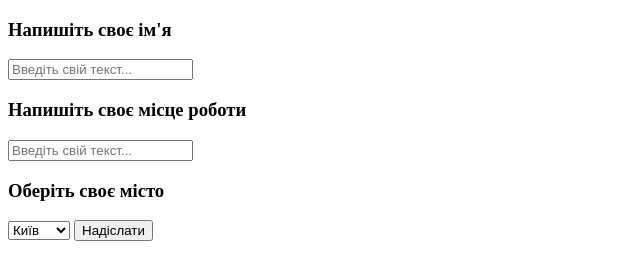
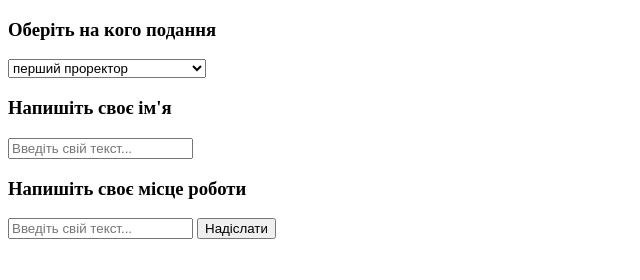
Before and after one commit to gitknu/pdf_gen, a plain HTML site: page index.html in a window 1280 px wide. Shown: the whole page, without its empty margins (0-640 px from the left). Drawn offline with Linux system fonts and the light colour scheme.

Commit message:
Update index.html

```diff
--- a/index.html
+++ b/index.html
@@ -25,16 +25,16 @@
   </style>
 </head>
 <body>
+  <h3>Оберіть на кого подання</h3>
+  <select id="inputText1">
+    <option value="Першому проректору">перший проректор</option>
+    <option value="Проректору з науково-педагогічної роботи">науково-педагогічної роботи</option>
+    <option value="Проектору з наукової роботи">наукової роботи</option>
+  </select>
   <h3>Напишіть своє ім'я</h3>
-  <input type="text" id="inputText1" placeholder="Введіть свій текст...">
+  <input type="text" id="inputText2" placeholder="Введіть свій текст...">
   <h3>Напишіть своє місце роботи</h3>
-  <input type="text" id="inputText2" placeholder="Введіть свій текст...">
-  <h3>Оберіть своє місто</h3>
-  <select id="inputText3">
-    <option value="Київ">Київ</option>
-    <option value="Харків">Харків</option>
-    <option value="Львів">Львів</option>
-  </select>
+  <input type="text" id="inputText3" placeholder="Введіть свій текст...">
   <button onclick="generatePDF()">Надіслати</button>
   <script>
     function generatePDF() {
@@ -54,10 +54,12 @@
           content: [
             {
               columns: [
-        { text: `Мене звати ${inputText1}`, fontSize: 14, alignment: 'left', margin: [10, 10, 0, 0] },
-        { text: `я працюю в ${inputText2}`, fontSize: 14, alignment: 'right', margin: [0, 10, 10, 0] }
+        { text: `Тут теж можна писати`, fontSize: 14, alignment: 'left', margin: [10, 10, 0, 0] },
+        { text: `${inputText1}`, fontSize: 14, alignment: 'right', margin: [0, 10, 10, 0] }
       ]
     },
+        { text: `Київського національного`, fontSize: 14, alignment: 'right', margin: [0, 10, 10, 0] },
+        { text: `університету імені`, fontSize: 14, alignment: 'right', margin: [0, 10, 10, 0] },
         { text: ` `, fontSize: 14, margin: [0, 0, 0, 140] },
         { text: `У місті ${inputText3} дуже багато різного тексту, дуже багато різного тексту, дуже багато різного тексту, дуже багато різного тексту.`, fontSize: 14, alignment: 'left', margin: [10, 10, 0, 280] }
   ]
```
